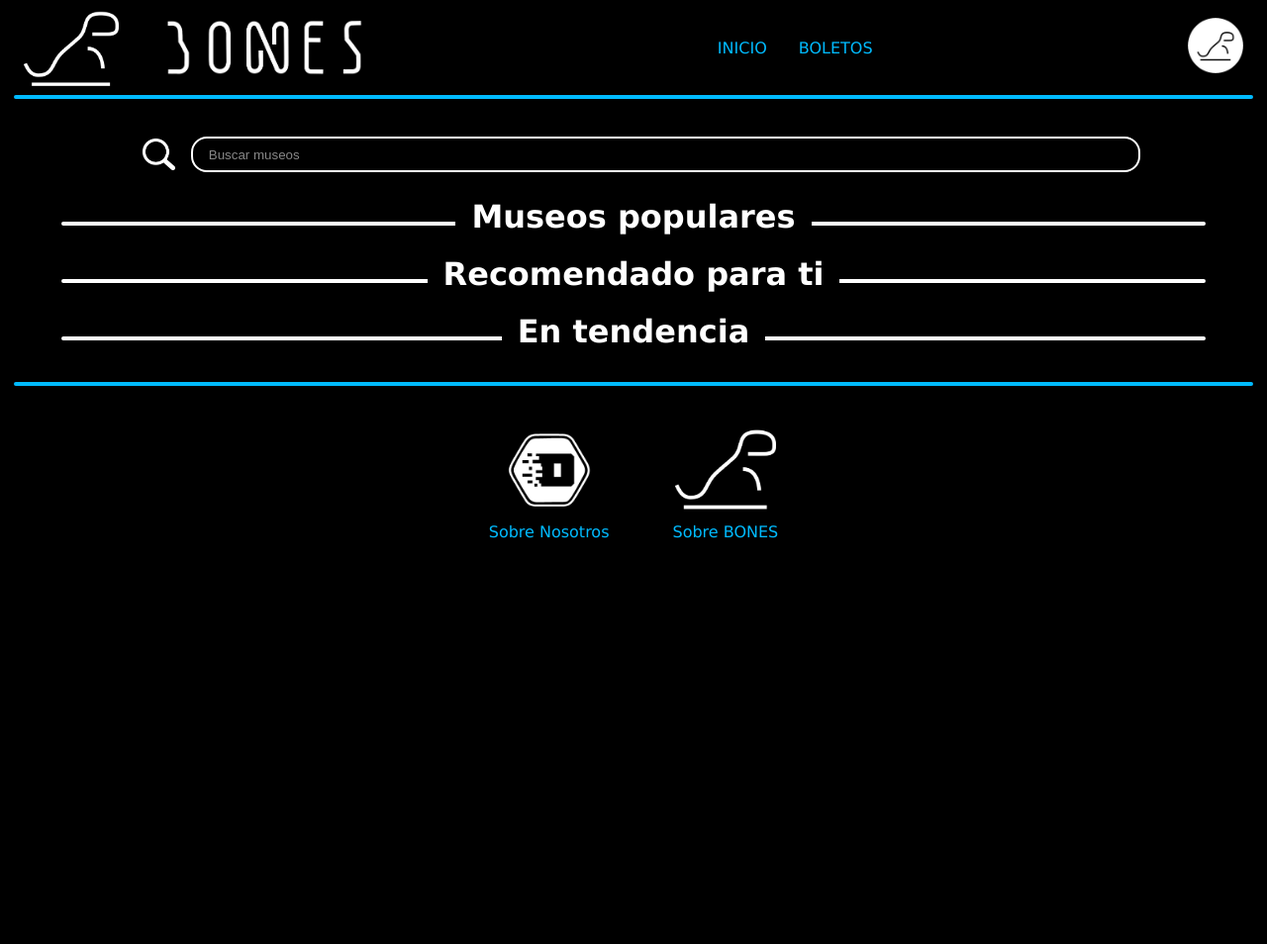
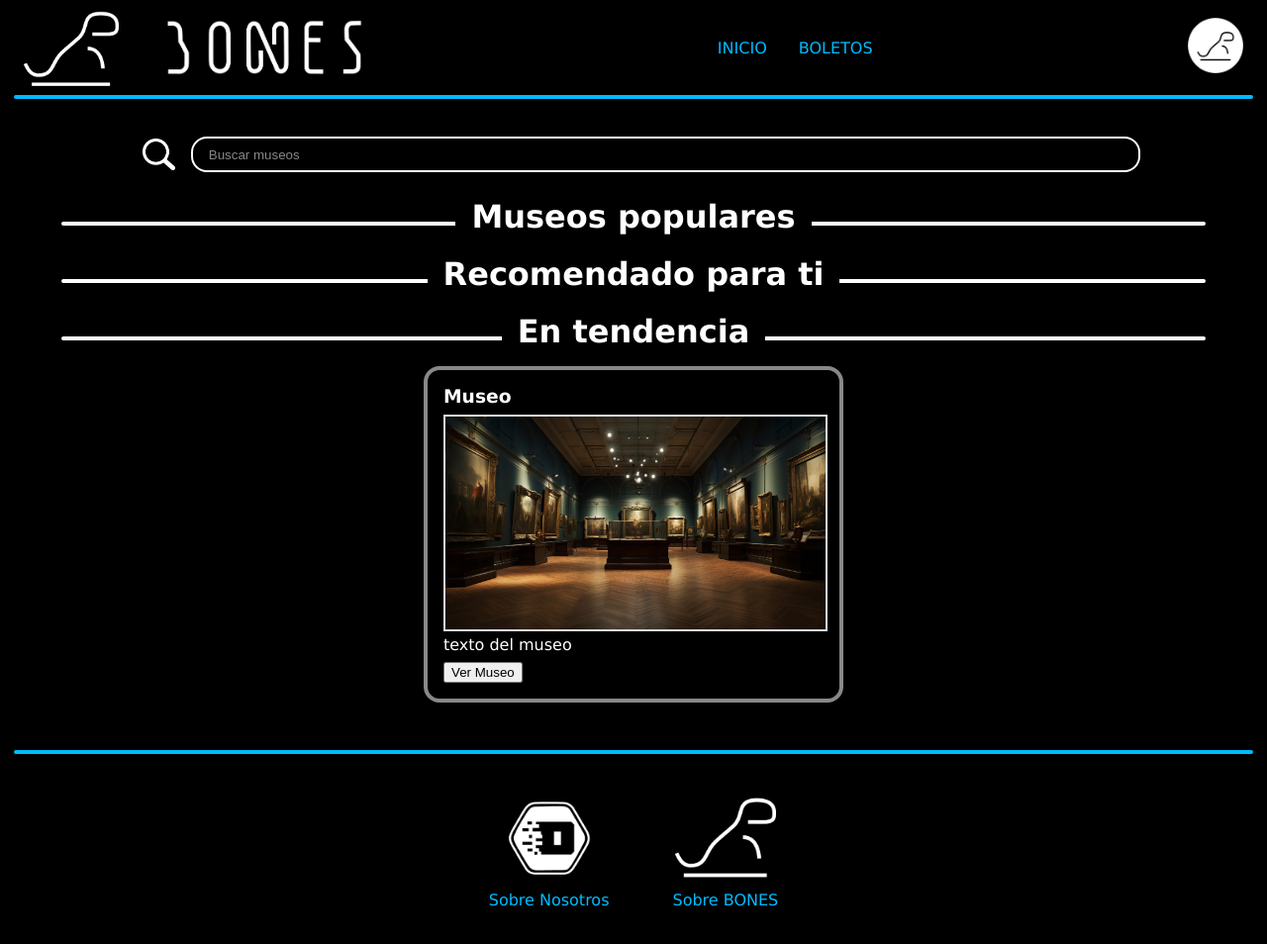
Before and after one commit to Hyromy/bones, a PHP site: page /inicio.php in a window 1280 px wide. Shown: the whole page at 99% size. Before the commit the page ends 544 px from the top, so only its background shows below. Run offline with PHP 8.4, Linux system fonts and the light colour scheme; data that the repository does not hold is empty; some libraries are stand-ins or nearby versions.

Commit message:
problemas con hojas de estilos

```diff
--- a/principal/inicio.php
+++ b/principal/inicio.php
@@ -136,6 +136,29 @@
                     }
                 ?>
         </article>
+
+
+
+
+
+
+        <article>
+            <div>
+                <form action="museo.php" method="post">
+                    <h3>Museo</h3>
+                    <img src="../media/img/backgrundAccess.jpeg" alt="Imagen del museo">
+                    <p>texto del museo</p>
+                    <input type="text" name="nombre" value="Delta">
+                    <button type="submmit">Ver Museo</button>
+                </form>
+            </div>
+        </article>
+
+
+
+
+
+
     </section>
     <hr>
     <footer>
--- a/styles/main.css
+++ b/styles/main.css
@@ -55,3 +55,7 @@
     border: #ddd 2px solid;
     z-index: 0;
 }
+
+.main article div form input{
+    display: none;
+}
```
